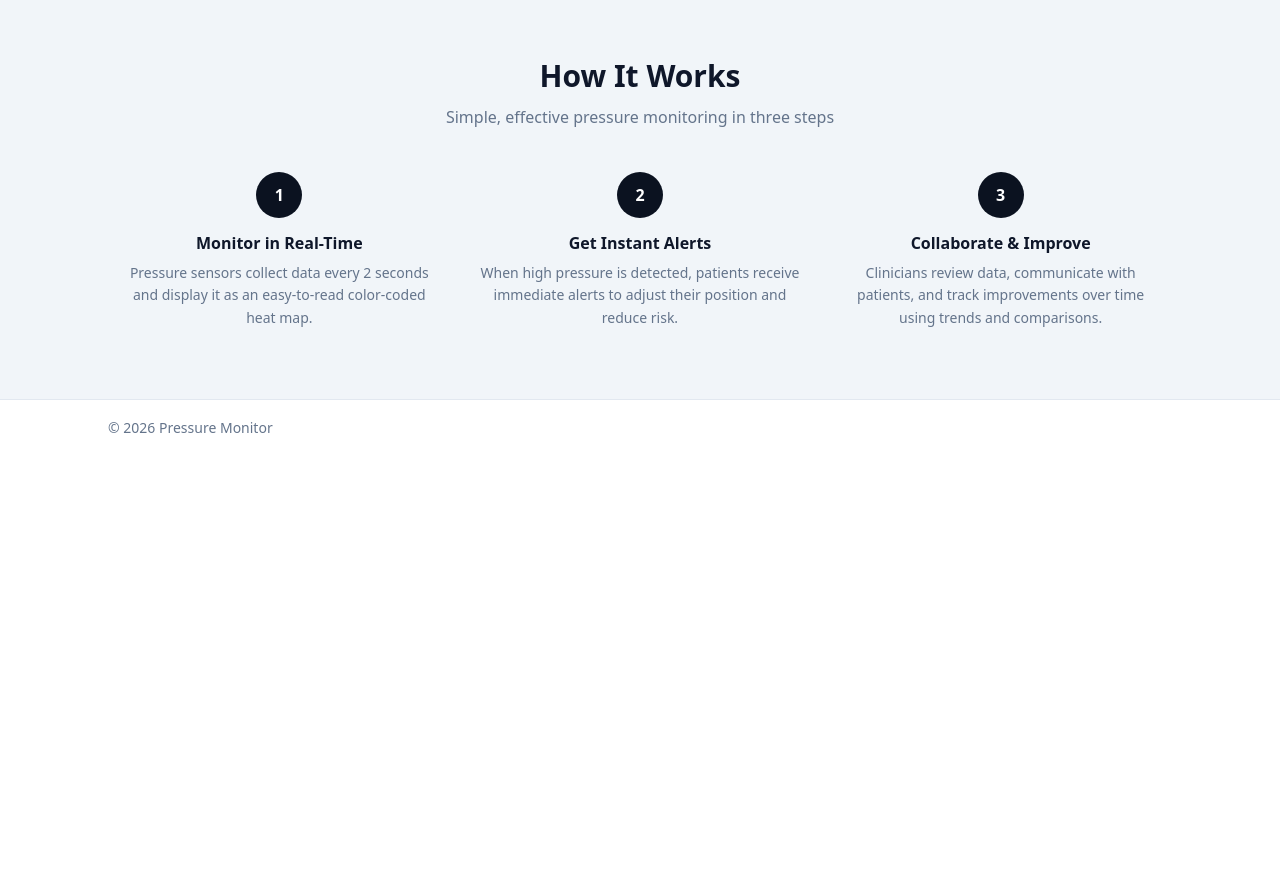
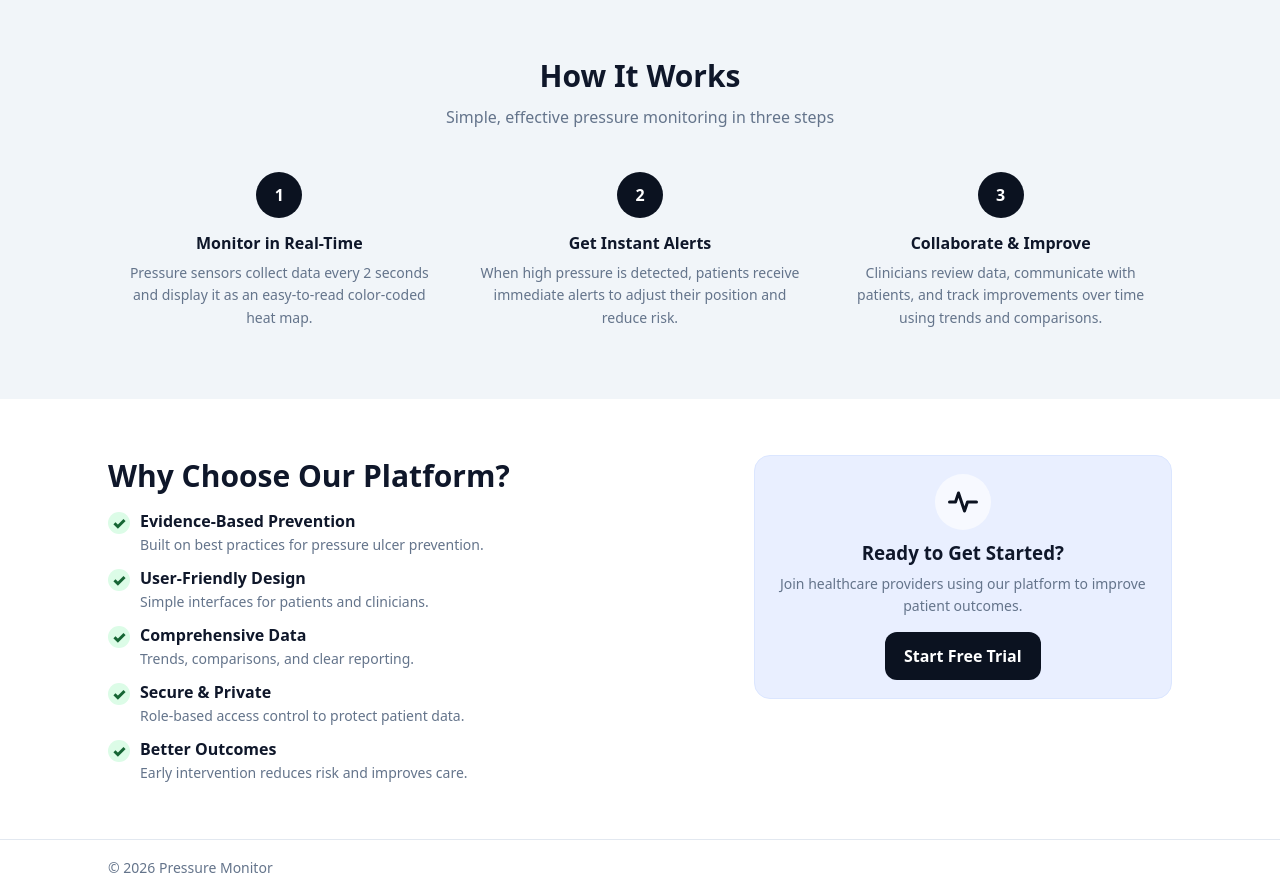
Before and after one commit to markiplagat/WeBSolutions, a Django app: page / in a window 1280 px wide. Shown: the part 1413-2308 px from the top of the page. Before the commit the page ends 1846 px from the top, so only its background shows below. Run offline with Django 5.2, Linux system fonts and the light colour scheme.

Commit message:
add why choose us section

```diff
--- a/pressure_monitor/static/css/site.css
+++ b/pressure_monitor/static/css/site.css
@@ -188,3 +188,54 @@ a{text-decoration:none;color:inherit}
   .steps{grid-template-columns:1fr;}
   .step{padding:10px 0;}
 }
+
+/* dark button */
+.btn--dark{background:#0b1220;color:#fff;border-color:transparent;}
+.btn--dark:hover{filter:brightness(.96);}
+
+/* why choose layout */
+.why{
+  display:grid;
+  grid-template-columns: 1.2fr 0.8fr;
+  gap:18px;
+  align-items:start;
+}
+.why__title{margin:0 0 14px;font-size:30px;}
+.why__card{
+  background:#e9efff;
+  border:1px solid #dbe6ff;
+  border-radius:16px;
+  padding:18px;
+  text-align:center;
+}
+.why__pulse{
+  width:56px;height:56px;border-radius:999px;
+  margin:0 auto 10px;
+  display:flex;align-items:center;justify-content:center;
+  background:rgba(255,255,255,.65);
+  color:#0b1220;
+}
+.why__cardTitle{margin:0 0 8px;}
+.why__cardSub{margin:0 0 14px;color:var(--muted);font-size:14px;line-height:1.6;}
+
+/* checklist */
+.checklist{list-style:none;padding:0;margin:0;display:grid;gap:12px;}
+.checklist li{
+  display:flex;
+  gap:10px;
+  align-items:flex-start;
+}
+.checklist__tick{
+  width:22px;height:22px;border-radius:999px;
+  display:inline-flex;align-items:center;justify-content:center;
+  background:#dcfce7;
+  color:#166534;
+  font-weight:900;
+  margin-top:2px;
+}
+.checklist strong{display:block;}
+.checklist__sub{color:var(--muted);font-size:14px;margin-top:2px;line-height:1.5;}
+
+@media (max-width: 900px){
+  .why{grid-template-columns:1fr;}
+}
--- a/pressure_monitor/templates/web/home.html
+++ b/pressure_monitor/templates/web/home.html
@@ -175,4 +175,71 @@
     </div>
   </div>
 </section>
+
+<section id="why" class="section">
+  <div class="container">
+    <div class="why">
+      <div class="why__left">
+        <h2 class="why__title">Why Choose Our Platform?</h2>
+
+        <ul class="checklist">
+          <li>
+            <span class="checklist__tick">✓</span>
+            <div>
+              <strong>Evidence-Based Prevention</strong>
+              <div class="checklist__sub">Built on best practices for pressure ulcer prevention.</div>
+            </div>
+          </li>
+
+          <li>
+            <span class="checklist__tick">✓</span>
+            <div>
+              <strong>User-Friendly Design</strong>
+              <div class="checklist__sub">Simple interfaces for patients and clinicians.</div>
+            </div>
+          </li>
+
+          <li>
+            <span class="checklist__tick">✓</span>
+            <div>
+              <strong>Comprehensive Data</strong>
+              <div class="checklist__sub">Trends, comparisons, and clear reporting.</div>
+            </div>
+          </li>
+
+          <li>
+            <span class="checklist__tick">✓</span>
+            <div>
+              <strong>Secure & Private</strong>
+              <div class="checklist__sub">Role-based access control to protect patient data.</div>
+            </div>
+          </li>
+
+          <li>
+            <span class="checklist__tick">✓</span>
+            <div>
+              <strong>Better Outcomes</strong>
+              <div class="checklist__sub">Early intervention reduces risk and improves care.</div>
+            </div>
+          </li>
+        </ul>
+      </div>
+
+      <aside class="why__card">
+        <div class="why__pulse" aria-hidden="true">
+          <svg width="36" height="36" viewBox="0 0 24 24" fill="none">
+            <path d="M3 12h4l2-6 4 12 2-6h6" stroke="currentColor" stroke-width="2" stroke-linecap="round" stroke-linejoin="round"/>
+          </svg>
+        </div>
+
+        <h3 class="why__cardTitle">Ready to Get Started?</h3>
+        <p class="why__cardSub">
+          Join healthcare providers using our platform to improve patient outcomes.
+        </p>
+
+        <a class="btn btn--dark btn--lg" href="#">Start Free Trial</a>
+      </aside>
+    </div>
+  </div>
+</section>
 {% endblock %}
```
